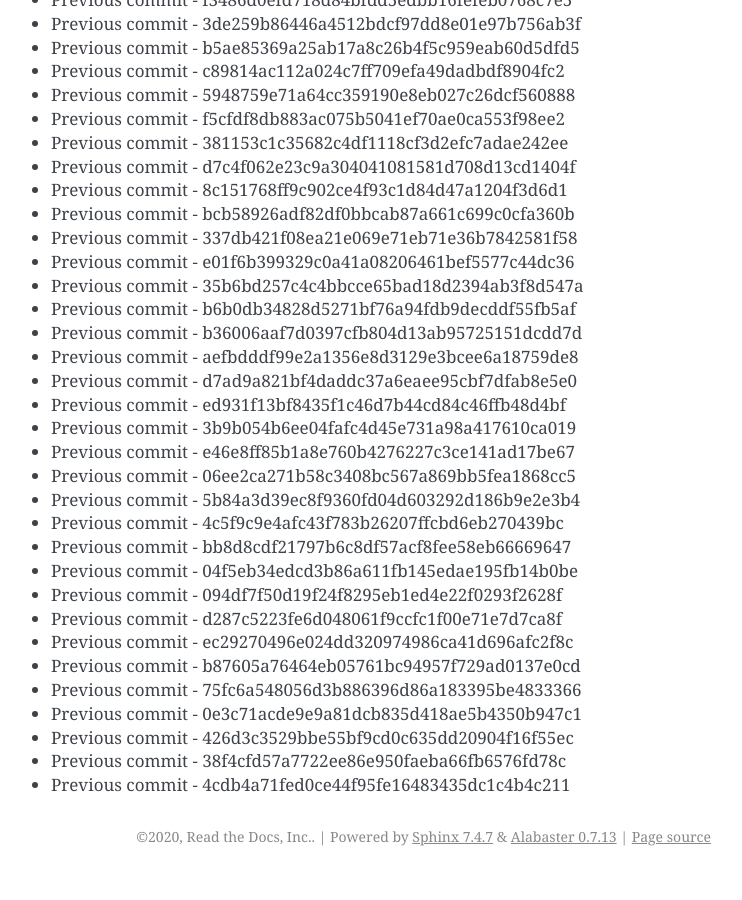
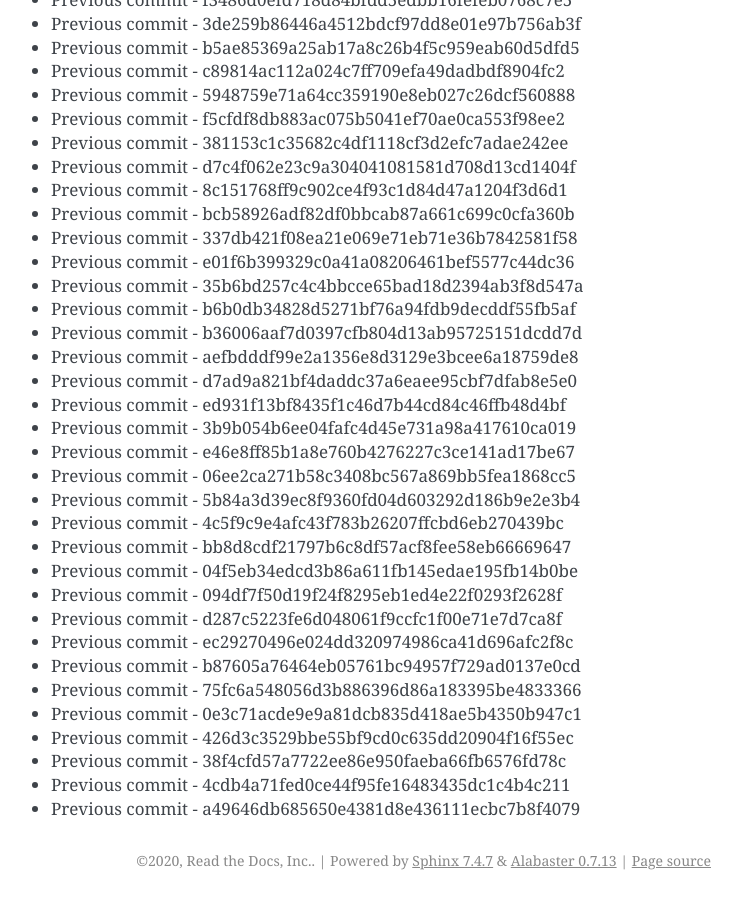
Before and after one commit to readthedocs/rtd-git-stresstest, a Sphinx documentation site: the page built from docs/updates.rst, in a window 1280 px wide and 900 px high, scrolled down 32472 px. Shown: the whole window, without its empty margins (399-1141 px from the left). Built offline with Sphinx 7.4.7, drawn with Linux system fonts in a browser that asks for light colours; before the commit the page ends 33348 px from its top, so only the background shows below that.

Commit message:
Generating commit from previous: a49646db685650e4381d8e436111ecbc7b8f4079

```diff
--- a/docs/updates.rst
+++ b/docs/updates.rst
@@ -1396,3 +1396,4 @@ It can be tested for any performance characteristics.
 * Previous commit - 426d3c3529bbe55bf9cd0c635dd20904f16f55ec
 * Previous commit - 38f4cfd57a7722ee86e950faeba66fb6576fd78c
 * Previous commit - 4cdb4a71fed0ce44f95fe16483435dc1c4b4c211
+* Previous commit - a49646db685650e4381d8e436111ecbc7b8f4079
```
